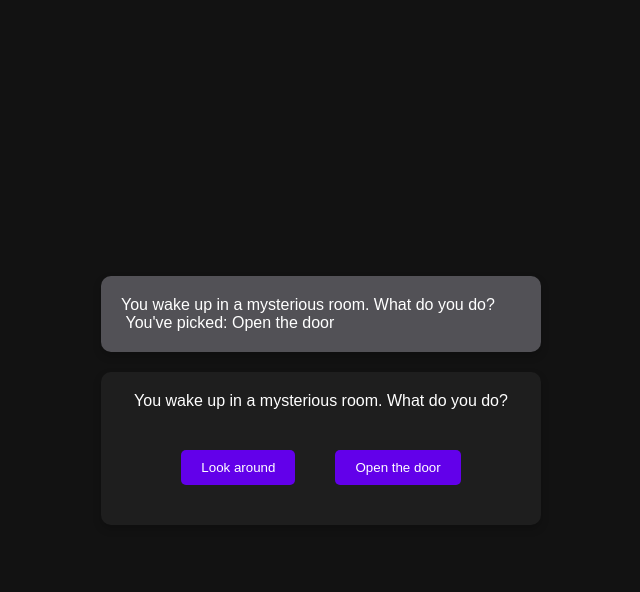
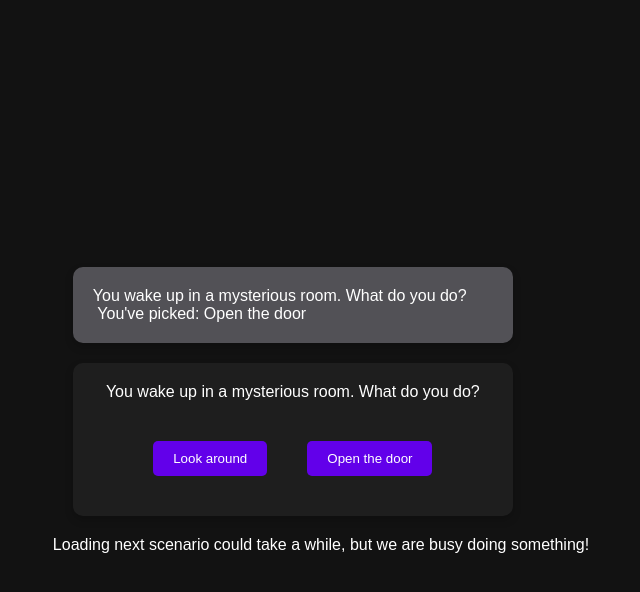
Before and after one commit to XanVranck/ai-text-based-game-ui, a website: page ui/index.html in a window 1280 px wide. Both pictures are taken after a click on the button "Open the door". Shown: the whole page, without its empty margins (319-959 px from the left). Drawn offline with Linux system fonts and the light colour scheme; no server answers.

Commit message:
added loader and disabled buttons while loading

```diff
--- a/ui/index.html
+++ b/ui/index.html
@@ -96,13 +96,14 @@
                     <button class="choice-button" id="option2" onclick="handleChoice('Choice 2')">Open the door</button>
                 </div>
             </div>
-
+            <div id="loader" style="display: none">Loading next scenario could take a while, but we are busy doing
+                something!</div>
         </div>
 
     </div>
     <div id='image'>
 
-        </div>
+    </div>
 
     <script>
         let chosenScenarios = [];
@@ -114,11 +115,14 @@
         });
 
         function handleChoice(choice) {
+            document.getElementById('loader').style.display = 'block';
+            document.getElementById('option1').disabled = true;
+            document.getElementById('option2').disabled = true;
             var toAdd = document.createDocumentFragment();
             var toAddImg = document.createDocumentFragment();
             const pickedOption = choice == 'Choice 1' ? document.getElementById('option1').innerText : document.getElementById('option2').innerText
             count++;
-            if (count == 6) {
+            if (count == 4) {
                 count = 1;
             }
             if (document.contains(document.getElementById(count))) {
@@ -144,6 +148,7 @@
                 .then((res) => {
                     return res.json()
                 }).then((data) => {
+                    document.getElementById('loader').style.display = 'none';
                     document.getElementById("chat").innerText =
                         (data.nextScenario.message);
                     document.getElementById("option1").innerText =
@@ -153,6 +158,8 @@
                     if (document.contains(document.getElementById('img'))) {
                         document.getElementById('img').remove();
                     }
+                    document.getElementById('option1').disabled = false;
+                    document.getElementById('option2').disabled = false;
                     var newImg = document.createElement('img');
                     newImg.id = 'img';
                     newImg.className = 'generated-image';
```
